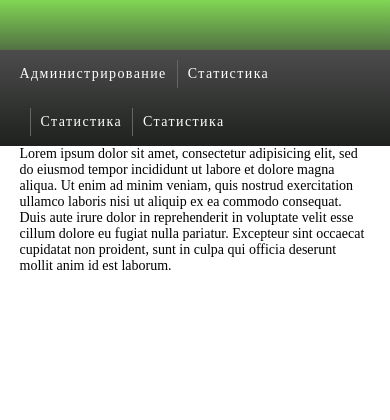
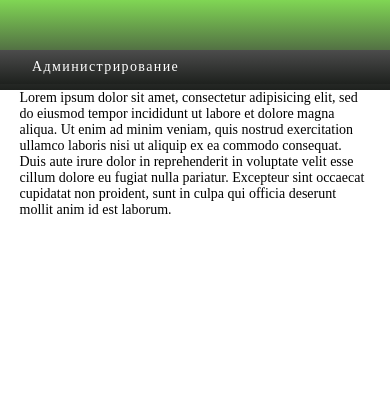
Before and after one commit to lamozavrik/Lime, a PHP site: page / in a window 390 px wide. Shown: the top 420 px of the page. Run offline with PHP 8.4, Linux system fonts and the light colour scheme; a user stored in the database is signed in; data comes from the database, SQL or seed files in the repository.

Commit message:
адаптивное меню в шапку

```diff
--- a/cms/templates/admin/css/style.css
+++ b/cms/templates/admin/css/style.css
@@ -36,23 +36,60 @@ body{font-size: 14px;}
 }
 
 #header-nav li{
+    margin: 10px 5px 10px 0;
+    padding: 0;
     list-style: none;
-    float: left;
-    display: block;
-    margin: 10px 0;
-}
-
-#header-nav li + li{
-    margin-left: 10px;
-    border-left: 1px solid #666;
-    padding-left: 10px;
+    display:inline;
+    display: inline-block;
 }
 
 #header-nav a{
     color: #fff;
     text-decoration: none;
-    line-height: 2em;
+    line-height: 100%;
     letter-spacing: 0.1em
+}
+
+@media screen and (max-width: 600px){
+    #header-nav{
+        position: relative;
+        min-height: 40px;
+    }
+
+    #header-nav ul{
+        width: 100%;
+        padding: 5px 0;
+        position: absolute;
+        top: 0;
+        left: 0;
+        background: #1E211E;
+        background: linear-gradient(#4C4C4C, #1E211E);
+        background: -webkit-linear-gradient(#4C4C4C, #1E211E);
+        background: -moz-linear-gradient(#4C4C4C, #1E211E);
+        background: -o-linear-gradient(#4C4C4C, #1E211E);
+        background: gradient(linear, #4C4C4C, #1E211E);
+    }
+
+    #header-nav ul li{
+        display: none; /* скрыть все <li> пункты */
+        margin: 0;
+        height: 100%;
+    }
+
+    #header-nav .parent-active{
+        display: block;
+    }
+
+    #header-nav a {
+        display: block;
+        padding: 5px 5px 5px 32px;
+        text-align: left;
+    }
+
+    #header-nav ul:hover li {
+        display: block;
+        margin: 0 0 5px;
+    }
 }
 
 /*==========================================================*/
--- a/cms/templates/admin/main.tpl.php
+++ b/cms/templates/admin/main.tpl.php
@@ -2,7 +2,7 @@
 <html>
     <head>
         <title><?=_('Панель управления')?></title>
-        <meta name="viewport" content="width=device-width" />
+        <meta name="viewport" content="width=device-width, initial-scale=1, maximum-scale=1" />
         <?php foreach(\core\View::styles() as $style): ?>
         <link rel="stylesheet" type="text/css" href="/cms/templates/admin/css/<?=$style ?>" />
         <?php endforeach; ?>
@@ -17,7 +17,7 @@
                 <nav id="header-nav">
                     <div class="container">
                         <ul>
-                            <li><a href="#">Администрирование</a></li>
+                            <li class="parent-active"><a href="#">Администрирование</a></li>
                             <li><a href="#">Статистика</a></li>
                             <li><a href="#">Статистика</a></li>
                             <li><a href="#">Статистика</a></li>
```
